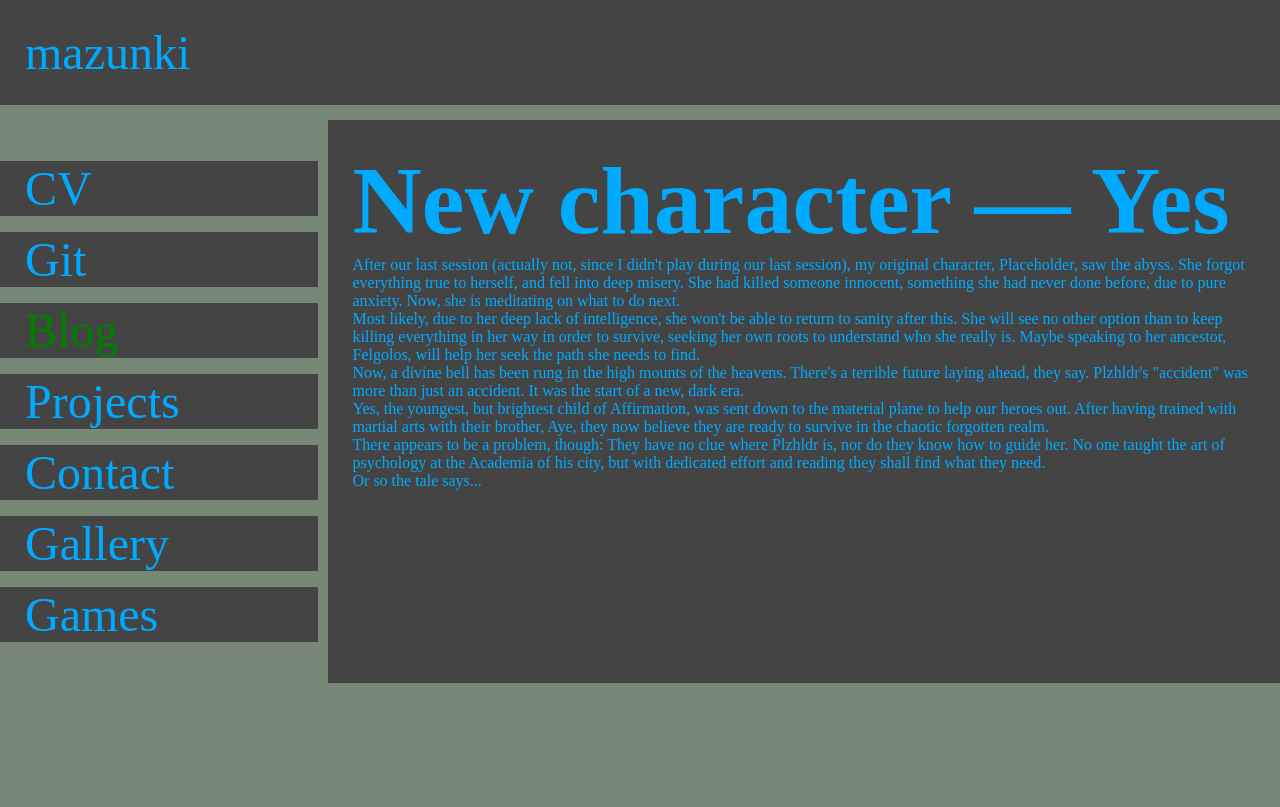
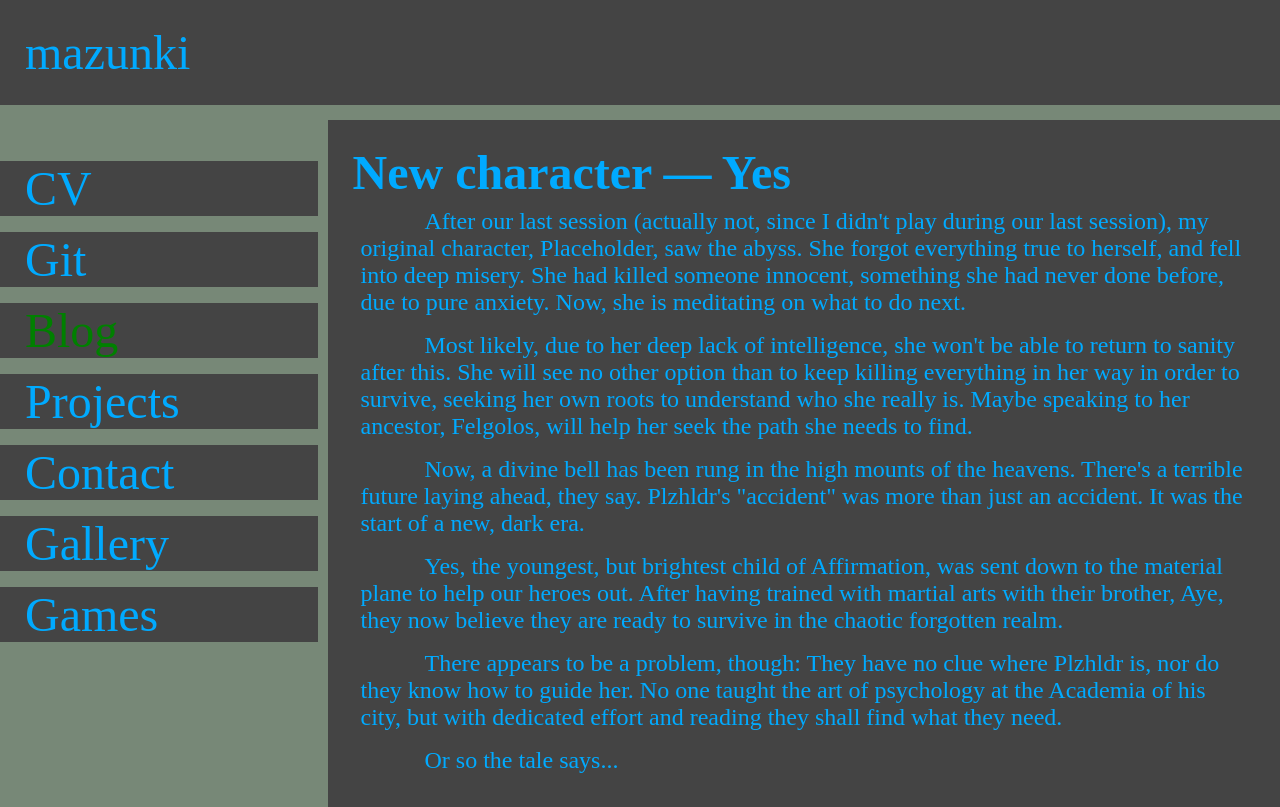
Before and after one commit to mazunki/DevSite, a plain HTML site: page content/blog_entries/dnd_yes_character.html in a window 1280 px wide. Drawn offline with Linux system fonts and the light colour scheme; files that its build step writes are made by us from their sources.

Commit message:
fixing paddings

```diff
--- a/assets/stylesheet.css
+++ b/assets/stylesheet.css
@@ -45,8 +45,10 @@ a {
 }
 .content {
 	background-color: #444;
+	font-size: 1.5rem;
 }
 
 p {
-	font-size: 1rem;
+	padding:0.5rem;
+	text-indent:4rem;
 }
```
